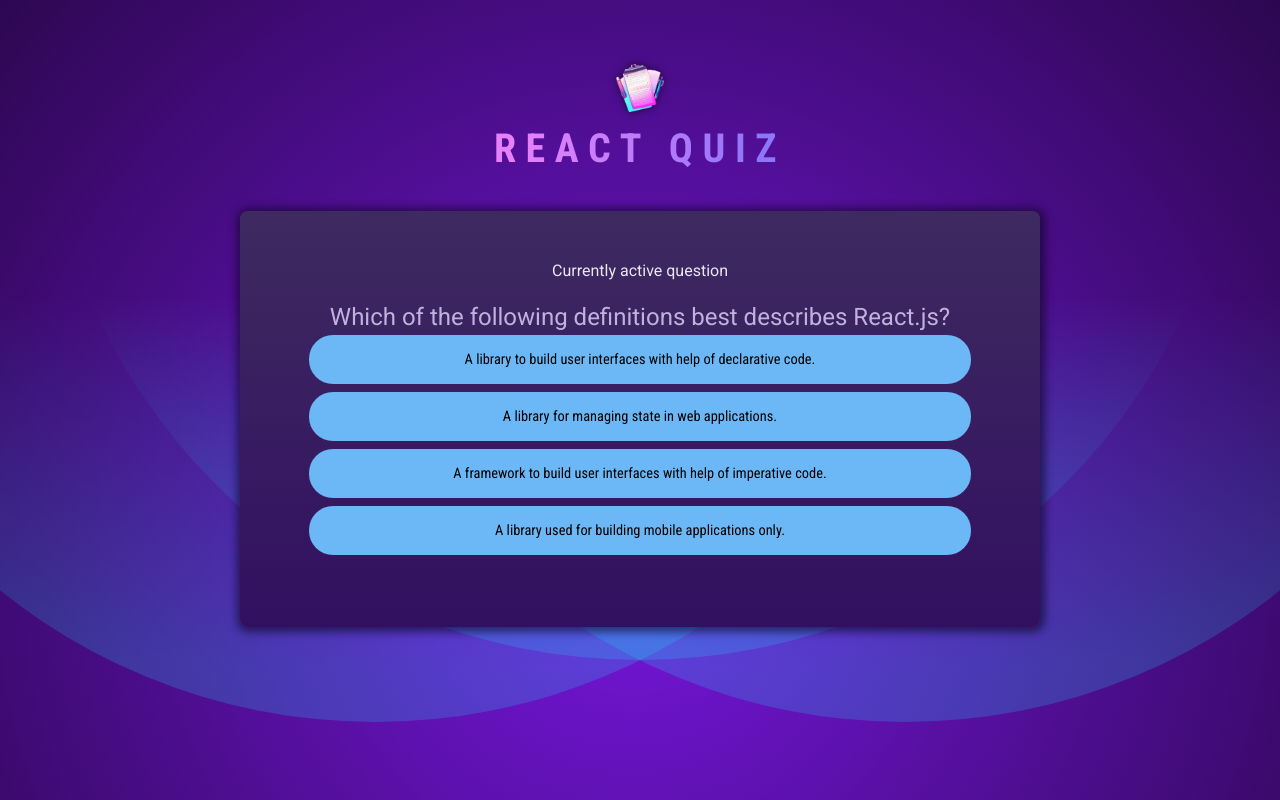
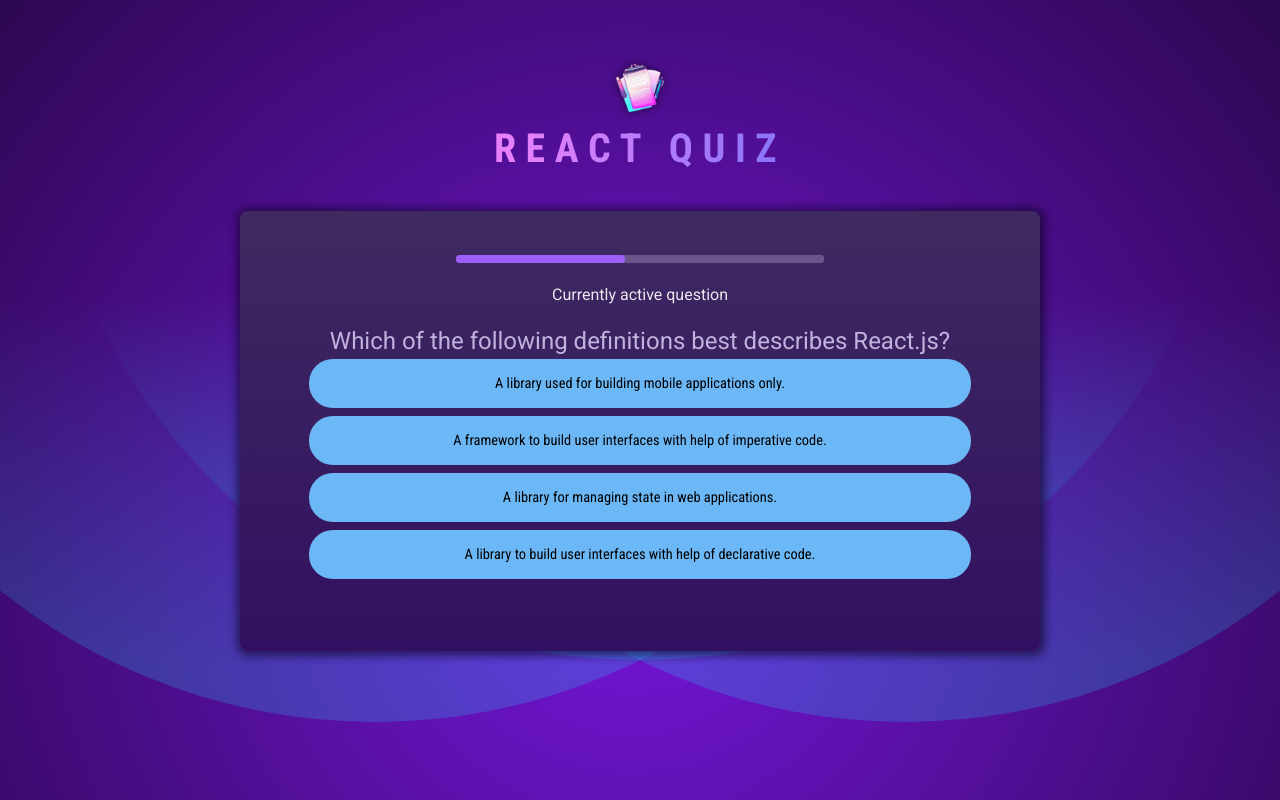
Before and after one commit to Africa-t0t0/QuizAppReact, a React (Vite) app: page / in a window 1280 px wide. Built offline with nearby package versions, Linux system fonts and the light colour scheme.

Commit message:
add functional progress bar

```diff
--- /dev/null
+++ b/src/components/QuestionTimer.jsx
@@ -0,0 +1,32 @@
+import { useEffect, useState } from "react";
+
+export default function QuestionTimer ({ timeout, onTimeout }) {
+    const [remainingTime, setRemainingTime] = useState(timeout);
+
+    useEffect(() => {
+        const timeoutReference = setTimeout(onTimeout, timeout);
+        return () => {
+            clearTimeout(timeoutReference);
+        }
+    }, [timeout, onTimeout]);
+
+    useEffect(() => {
+        const interval = setInterval(() => {
+            setRemainingTime(prevRemainingTime => prevRemainingTime - 100);
+        }, 100);
+
+        return () => {
+            clearInterval(interval);
+        }
+    }, []);
+
+    return (
+        <progress
+            id="question-time"
+            max={timeout}
+            value={remainingTime}
+        >
+
+        </progress>
+    );
+}
--- a/src/components/Quiz.jsx
+++ b/src/components/Quiz.jsx
@@ -1,31 +1,64 @@
-import { useState } from "react";
+import { useCallback, useState } from "react";
 
 import QUESTIONS from '../questions.js';
+
+import quizCompletedImg from '../assets/quiz-complete.png';
+
+import QuestionTimer from "./QuestionTimer.jsx";
 
 export default function Quiz() {
 
     const [userAnswers, setUserAnswers] = useState([]);
     const activeQuestionIndex = userAnswers.length;
 
-    function handleSelectedAnswer(selectedAnswer) {
+    const quizIsComplete = activeQuestionIndex === QUESTIONS.length;
 
-        setUserAnswers((prevUserAnswer) => {
-            return [...prevUserAnswer, selectedAnswer];
-        });
+    const handleSelectedAnswer =  useCallback(
+        function handleSelectedAnswer(selectedAnswer) {
+
+            setUserAnswers((prevUserAnswer) => {
+                return [...prevUserAnswer, selectedAnswer];
+            });
+        }, []
+    );
+
+    const handleSkipAnswer = useCallback(() => handleSelectedAnswer(null)
+    , [handleSelectedAnswer])
+
+    if (quizIsComplete) {
+        return (
+            <>
+                <div id="summary">
+                    <img
+                        src={quizCompletedImg}
+                        alt="Trophy Icon"
+                    />
+                    <h2>
+                        Quiz Completed!
+                    </h2>
+                </div>
+            </>
+        );
     }
+    const shuffledAnswers = [...QUESTIONS[activeQuestionIndex].answers];
+    shuffledAnswers.sort(() => Math.random() - 0.5);
 
     return (
         <div
             id="quiz"
         >
             <div id="question">
+                <QuestionTimer
+                    timeout={10000}
+                    onTimeout={null}
+                />
                 <p>Currently active question</p>
                 <h2>
                     {QUESTIONS[activeQuestionIndex].text}
                     <ul
                         id="answers"
                     >
-                        {QUESTIONS[activeQuestionIndex].answers.map(answer => (
+                        {shuffledAnswers.map(answer => (
                             <li
                                 className="answer"
                                 key={answer}
```
